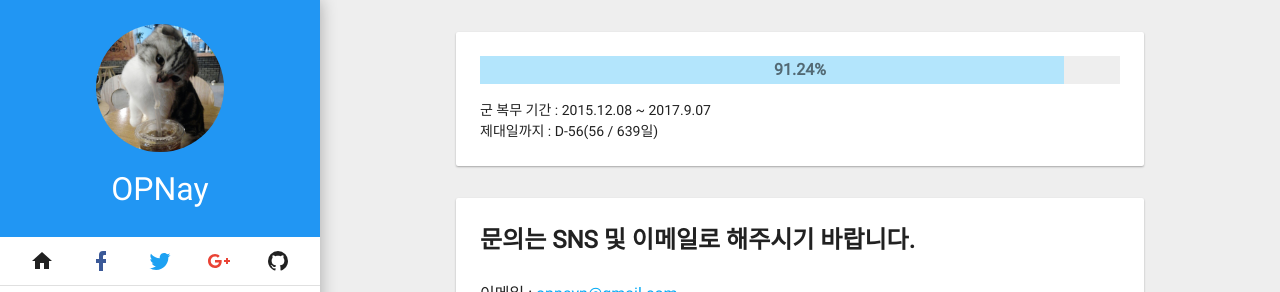
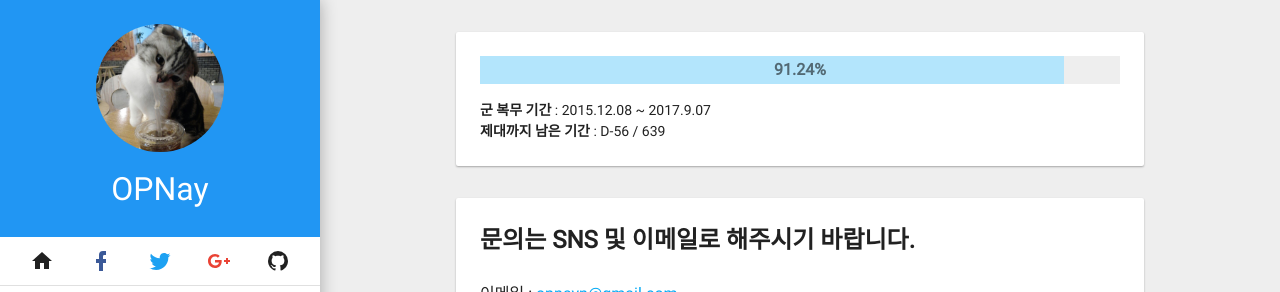
Before and after one commit to opnay/opnay.github.io, a Jekyll site: the page built from index.html, in a window 1280 px wide. Shown: the top 292 px of the page. Built offline with Jekyll 4.4.1, drawn with Linux system fonts in a browser that asks for light colours; some web fonts are replaced.

Commit message:
index: Update dday

```diff
--- a/index.html
+++ b/index.html
@@ -13,8 +13,8 @@ theme:
 			<p class="progress-text ft-black-sec"></p>
 		</div>
 		<div class="info">
-			<p>군 복무 기간 : 2015.12.08 ~ 2017.9.07</p>
-			<p>제대일까지 : <span class="dday-text"></span></p>
+			<p><strong>군 복무 기간</strong> : 2015.12.08 ~ 2017.9.07</p>
+			<p><strong>제대까지 남은 기간</strong> : <span class="dday-text"></span></p>
 		</div>
 		<style>
 .dday .progress {width:100%; height:28px;}
--- a/js/dday.js
+++ b/js/dday.js
@@ -9,5 +9,5 @@
 
 	$('.dday .progress-bar').css('width', per >= 100 ? '100%' : per + '%'),
 	$('.dday .progress-text').text(per >= 100 ? '전역!' : per + '%'),
-	$('.dday .dday-text').text('D' + ((r_dday <= 0) ? '+' : '') + (-r_dday) + '(' + r_dday + ' / ' + a_dday + '일)');
+	$('.dday .dday-text').text('D' + ((r_dday <= 0) ? '+' : '') + (-r_dday) + ' / ' + a_dday);
 }(jQuery));
```
